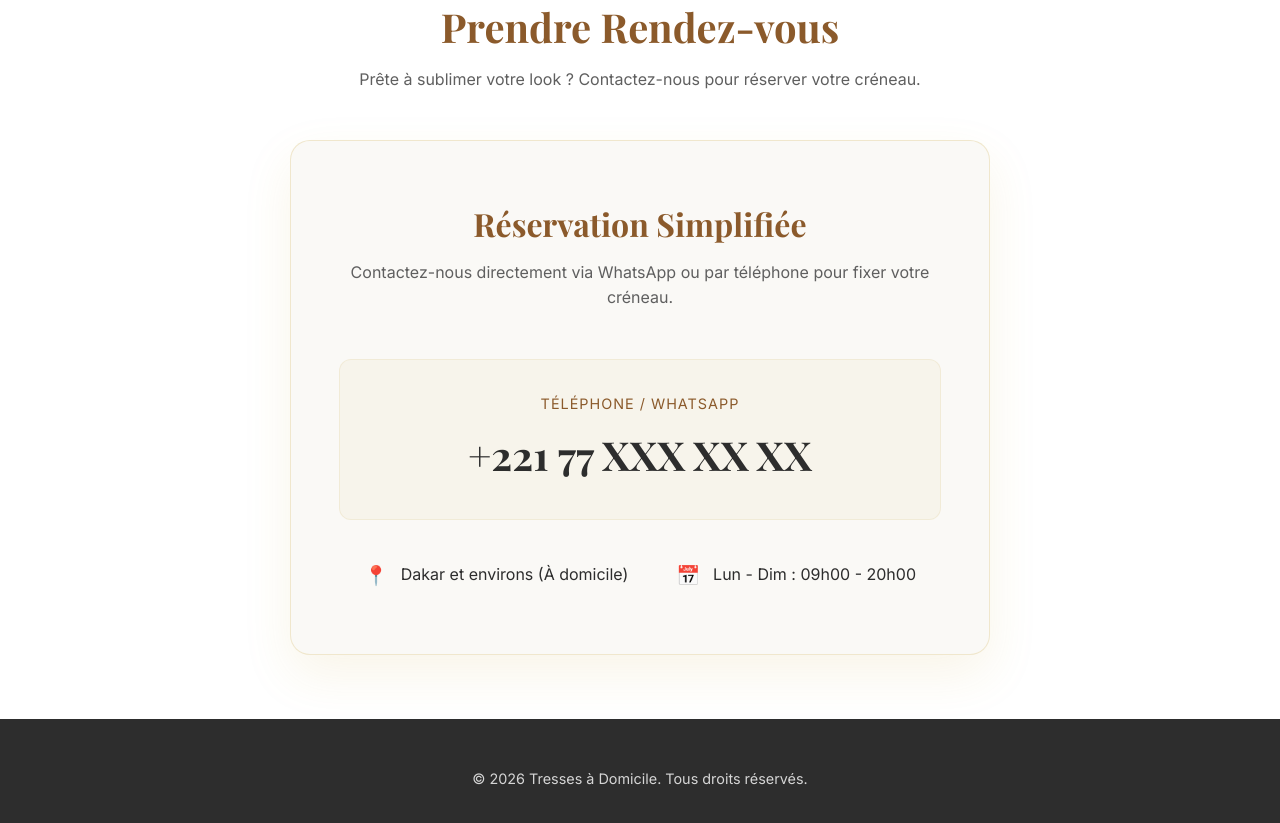
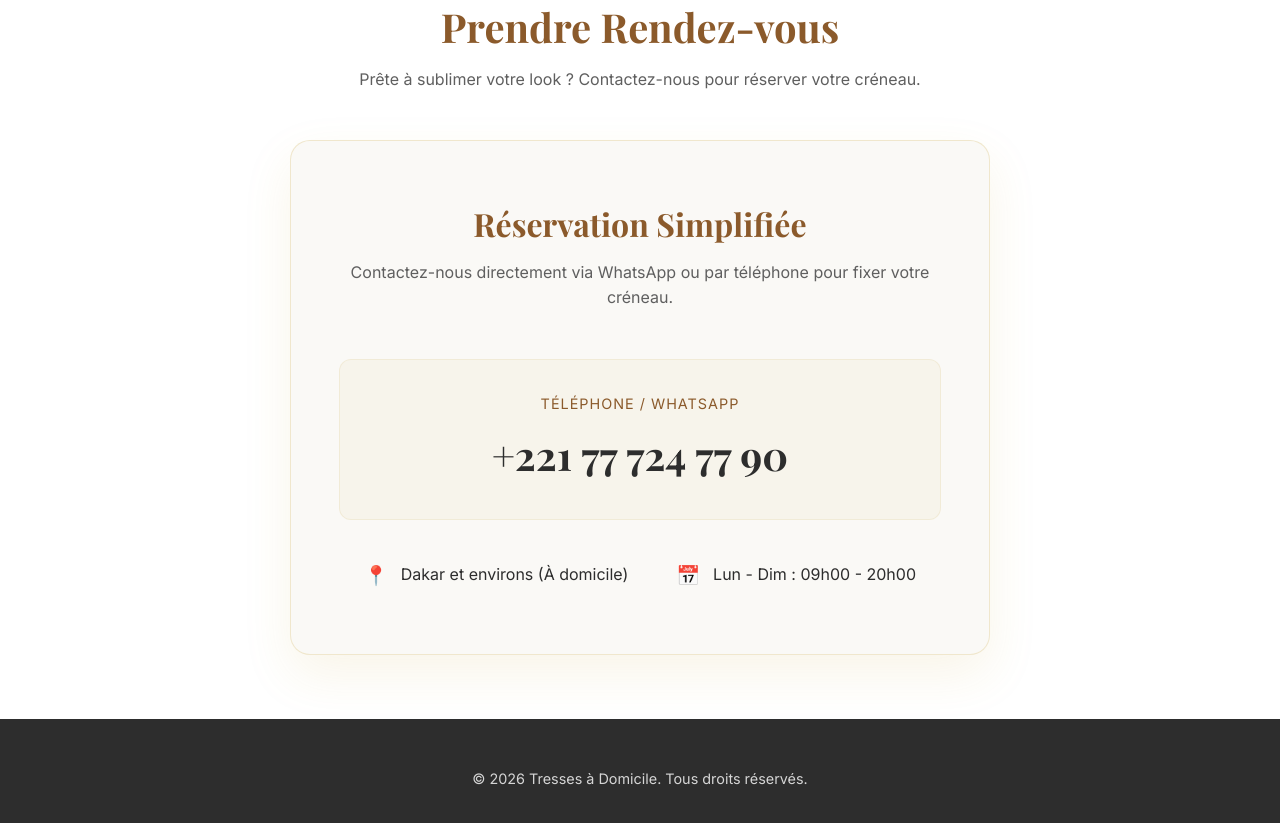
Before and after one commit to mamadbah2/plateforme-tresse, a website built with Vite: page index.html in a window 1280 px wide. Shown: the part 2522-3345 px from the top of the page. Built offline with nearby package versions, Linux system fonts and the light colour scheme; a web font is replaced by a local one.

Commit message:
vibe-coding 1

```diff
--- a/index.html
+++ b/index.html
@@ -100,7 +100,7 @@
           <div class="contact-details">
             <div class="contact-highlight">
               <span class="contact-label">Téléphone / WhatsApp</span>
-              <a href="tel:+22177XXXXXXX" class="phone-number">+221 77 XXX XX XX</a>
+              <a href="tel:+221777247790" class="phone-number">+221 77 724 77 90</a>
             </div>
 
             <div class="contact-grid">
```
